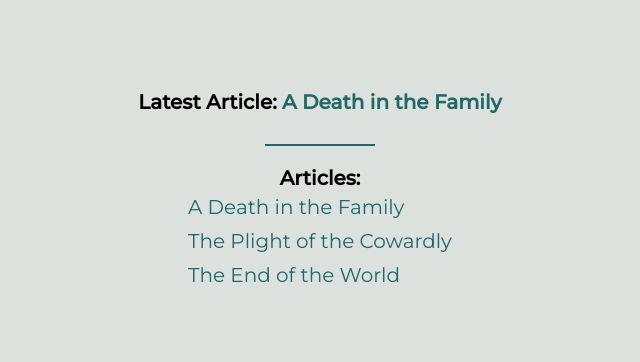
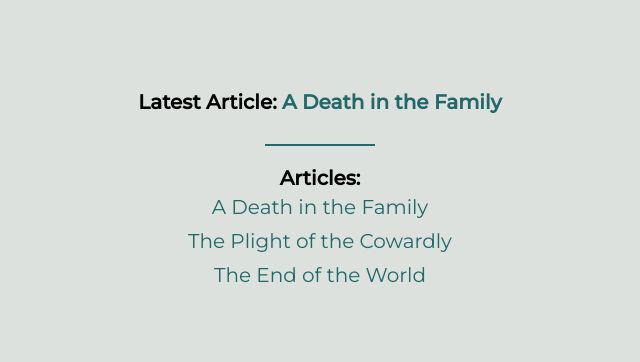
Before and after one commit to CN-M/cn-next-blog, a Next.js app: page /articles in a window 1280 px wide. Shown: the part 217-579 px from the top of the page, without its empty margins (320-960 px from the left). Built offline with nearby package versions, Linux system fonts and the light colour scheme.

Commit message:
Final changes done

```diff
--- a/pages/about.jsx
+++ b/pages/about.jsx
@@ -1,12 +1,14 @@
 import fs from 'fs'
 import path from 'path'
 import Link from 'next/link'
+import Meta from '../components/Meta'
 import matter from 'gray-matter'
 import { sortByDate } from '../utils'
 
 const about = ({ posts }) => {
   return (
     <>
+        <Meta title='About | C.N.M' />
         <h1>Hey</h1>
         <br />
 
--- a/pages/articles.js
+++ b/pages/articles.js
@@ -9,6 +9,7 @@ import { sortByDate } from '../utils'
 const articles = ({ posts }) => {
   return (
     <>
+      <Meta title='Articles | C.N.M' />
     <h2>Latest Article:
         <Link key={0} href={`/articles/${posts[0].slug}`}>
         <a> {posts[0].frontmatter.title}</a>
@@ -17,7 +18,7 @@ const articles = ({ posts }) => {
 
     <hr />
     <h2>Articles:</h2>
-    <ul className="list">
+    <ul className={mainStyles.list}>
         {posts.map((post, index) => (
             <li key={index}>
                 <Link href={`/articles/${post.slug}`}>
--- a/pages/articles/[slug].js
+++ b/pages/articles/[slug].js
@@ -1,15 +1,16 @@
 import fs from 'fs'
 import path from 'path'
 import Link from 'next/link'
+import Meta from '../../components/Meta'
 import matter from 'gray-matter'
 import { marked } from 'marked'
 import Post from '../../components/Post'
 import postStyles from '../../styles/Post.module.scss'
 
-
 const singlePost = ({ frontmatter: {title, date}, slug, content }) => {
   return (
     <Post>
+      <Meta title={title + ' | C.N.M.'} />
       <h1>{title}</h1>
       <hr />
       <h3 className={postStyles.date}>{date}</h3>
--- a/pages/index.js
+++ b/pages/index.js
@@ -2,11 +2,13 @@ import fs from 'fs'
 import path from 'path'
 import Link from 'next/link'
 import matter from 'gray-matter'
+import Meta from '../components/Meta'
 import { sortByDate } from '../utils'
 
 export default function Home({ posts }) {
   return (
     <>
+      <Meta title='Home | C.N.M' />
       <h1>Hey, Welcome to the blog</h1>
       <br />
 
--- a/styles/Main.module.scss
+++ b/styles/Main.module.scss
@@ -4,19 +4,15 @@
     flex-direction: column;
     background-color: #DCE1DE;
     justify-content: space-between;
-    // justify-content: center;
     align-items: center;
     overflow: hidden;
-    // background-color: red;
 
     section {
         display: flex;
         flex-direction: column;
         align-items: center;
-        // height: 50%;
         max-width: 800px;
-        // height: 100vh;
-        padding: 20px;
+        padding: 0px 20px;
 
         h1 {
             font-size: 50px;
@@ -24,6 +20,7 @@
 
         h2 {
             font-size: 20px;
+            text-align: center;
         }
 
         p {
--- a/styles/Post.module.scss
+++ b/styles/Post.module.scss
@@ -4,7 +4,7 @@
     flex-direction: column;
     background-color: #DCE1DE;
     justify-content: space-between;
-    // justify-content: center;
+    justify-content: center;
     align-items: center;
     overflow: hidden;
 
@@ -12,9 +12,7 @@
         display: flex;
         flex-direction: column;
         align-items: center;
-        // height: 50%;
         max-width: 800px;
-        // height: 100vh;
         padding: 20px;
 
         h1 {
@@ -71,9 +69,9 @@
     }
 
     section {
-        padding: 5em;
-        padding-top: 1em;
-        padding-bottom: 1em;
+        // padding: 5em;
+        // padding-top: 1em;
+        // padding-bottom: 1em;
 
         .date {
             align-self: start;
@@ -94,7 +92,7 @@
 
         section {
             text-align: center;
-            padding: 10px 25px;
+            padding: 0px 10px;
 
             h1 {
                 font-size: 35px;
```
